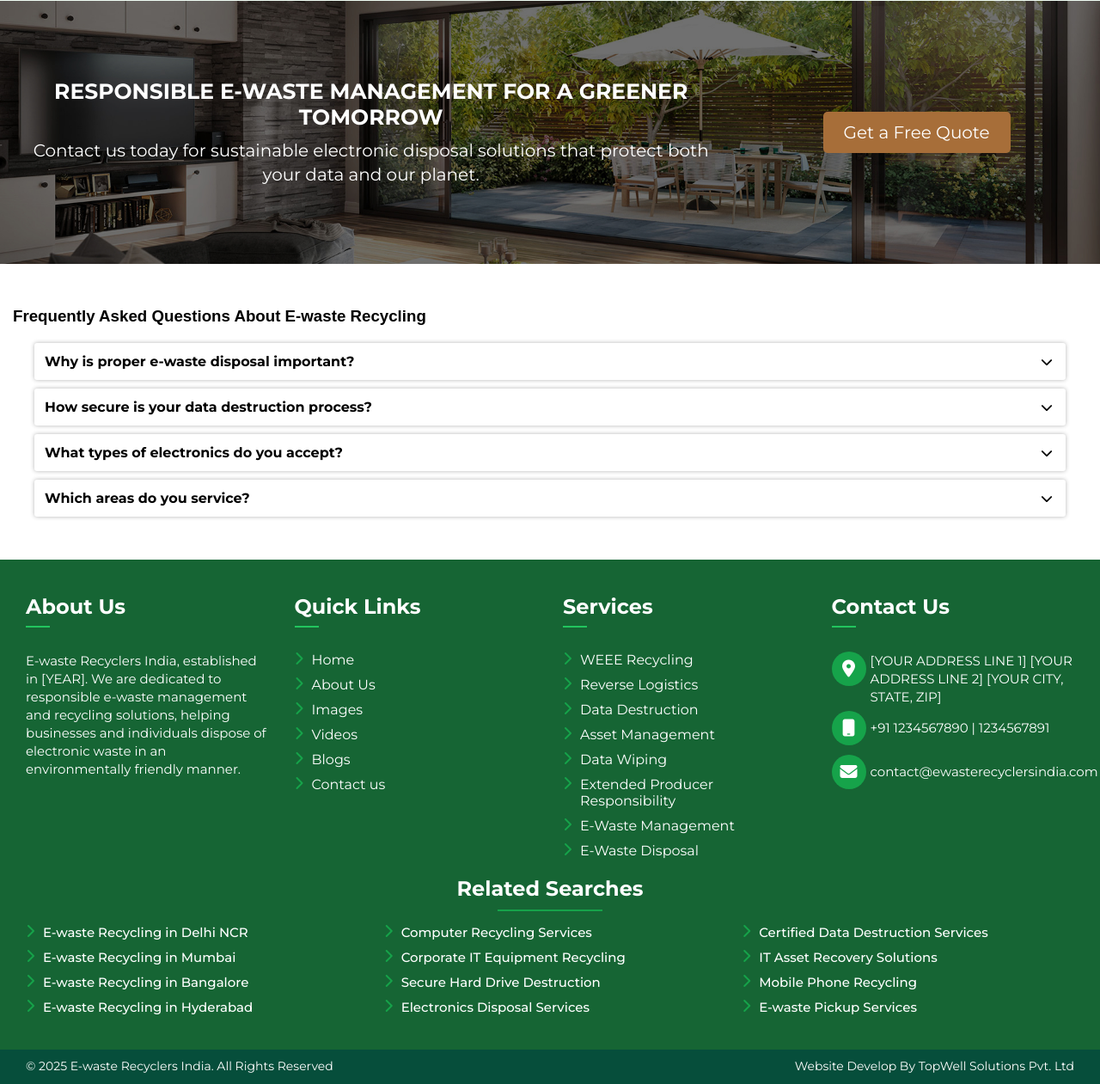
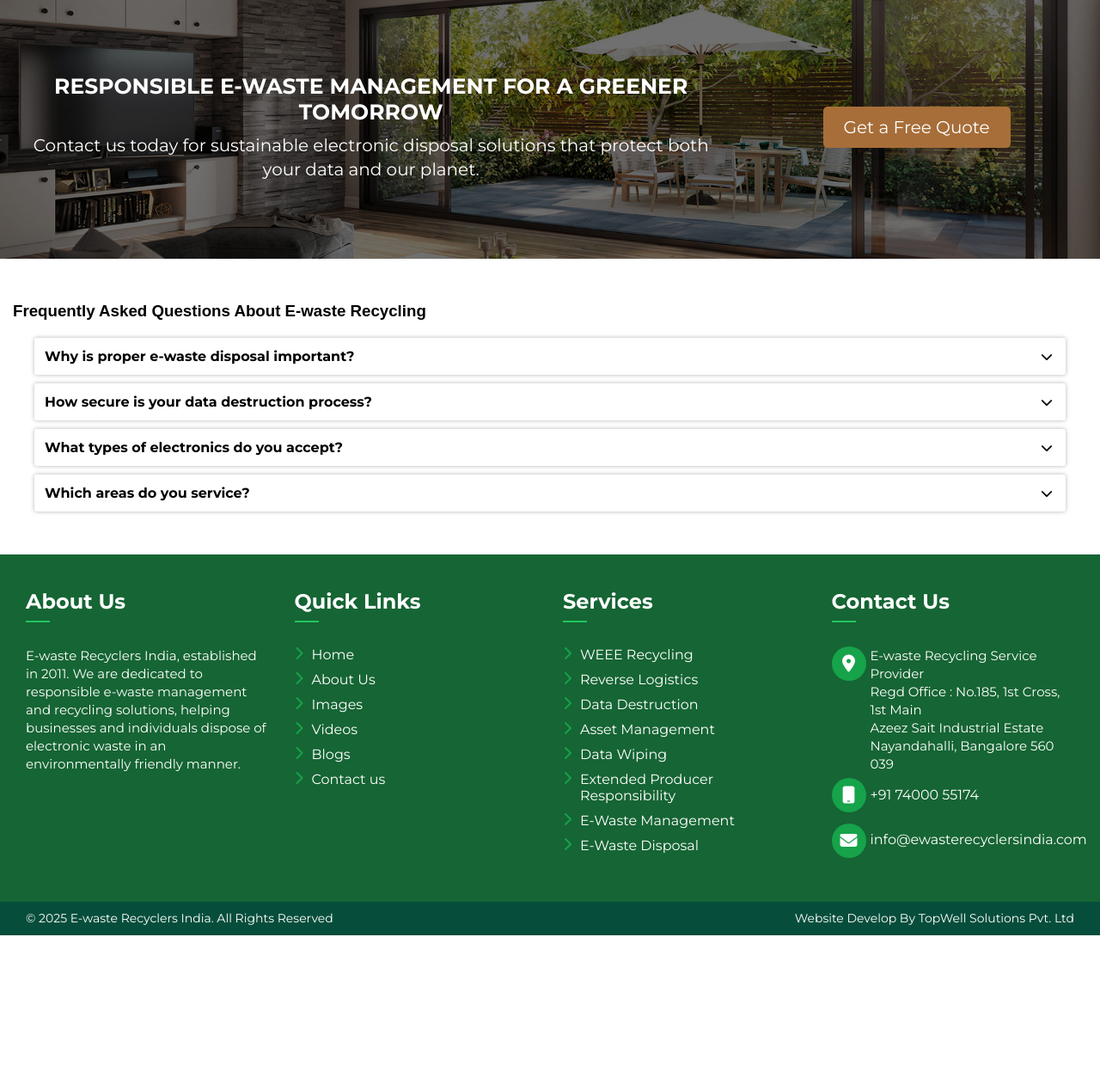
Before and after one commit to rupin-desai/ewasterecyclersindia-dev, a PHP site: page /index.php in a window 1280 px wide. Shown: the part 2226-3487 px from the top of the page at 86% size. After the commit the page ends 3314 px from the top, so only its background shows below. Run offline with PHP 8.4, Linux system fonts and the light colour scheme; some libraries are stand-ins or nearby versions.

Commit message:
Update footer and header with contact information; enhance CSS for top bar and footer links

```diff
--- a/css/styles.css
+++ b/css/styles.css
@@ -1415,6 +1415,7 @@ a.blog-card .blog-archive-content span{
 rgba(0, 0, 0, .3);
     margin-top: 10px;
     border-radius: 3px;
+    color: #17371a;
     font-family: "Montserrat", sans-serif;
 }
 
@@ -1891,3 +1892,63 @@ footer{
         text-decoration: none;
       }
 }
+
+/* Add this to your existing CSS */
+.top-bar p a {
+    color: #166534; /* Dark forest green to match theme */
+    text-decoration: none;
+    transition: color 0.3s ease;
+}
+
+.top-bar p a:hover {
+    color: #16a34a; /* Medium green on hover */
+    text-decoration: underline;
+}
+
+/* Footer email and phone links styling */
+.contact-us-footer ul li a {
+    color: #fff; /* Light green to stand out against dark background */
+    text-decoration: none;
+    transition: all 0.3s ease;
+    font-size: 16px;
+    display: inline-block;
+    position: relative;
+}
+
+.contact-us-footer ul li a:hover {
+    color: #ffffff;
+    text-decoration: underline;
+}
+
+/* Add hover effect with bottom border animation */
+
+
+.contact-us-footer ul li a:hover::after {
+    width: 100%;
+} */
+
+/* Phone and email icon styling */
+.contact-us-footer ul li:nth-child(2) a::before {
+    content: '\f095'; /* Phone icon */
+    font-family: "FontAwesome";
+    margin-right: 8px;
+    color: #22c55e; /* Bright green */
+    display: none; /* Hidden because we already have icons in the li::before */
+}
+
+.contact-us-footer ul li:nth-child(3) a::before {
+    content: '\f0e0'; /* Email icon */
+    font-family: "FontAwesome";
+    margin-right: 8px;
+    color: #22c55e; /* Bright green */
+    display: none; /* Hidden because we already have icons in the li::before */
+}
+
+/* Responsive adjustments */
+@media only screen and (max-width: 768px) {
+    .contact-us-footer ul li a {
+        font-size: 15px;
+        padding: 4px 0;
+        display: inline-block;
+    }
+}
--- a/footer.php
+++ b/footer.php
@@ -6,7 +6,7 @@
                 <div class="footer-heading">
                     <h4>About Us</h4>
                 </div>
-                <p>E-waste Recyclers India, established in [YEAR]. We are dedicated to responsible e-waste management
+                <p>E-waste Recyclers India, established in 2011. We are dedicated to responsible e-waste management
                     and recycling solutions, helping businesses and individuals dispose of electronic waste in an
                     environmentally friendly manner.
                 </p>
@@ -57,73 +57,14 @@
                 </div>
                 <ul>
                     <li>
-                        [YOUR ADDRESS LINE 1]
-                        [YOUR ADDRESS LINE 2]
-                        [YOUR CITY, STATE, ZIP]
+                        E-waste Recycling Service Provider<br>
+                        Regd Office : No.185, 1st Cross, 1st Main<br>
+                        Azeez Sait Industrial Estate<br>
+                        Nayandahalli, Bangalore 560 039
                     </li>
-                    <li>+91 1234567890 | 1234567891</li>
-                    <li>contact@ewasterecyclersindia.com</li>
+                    <li><a href="tel:+917400055174">+91 74000 55174</a></li>
+                    <li><a href="mailto:info@ewasterecyclersindia.com">info@ewasterecyclersindia.com</a></li>
                 </ul>
-            </div>
-        </div>
-    </div>
-
-    <div class="seo-links">
-        <div class="container">
-            <div class="row">
-                <div class="col-12">
-                    <div class="heading">
-                        <h4>Related Searches</h4>
-                    </div>
-                </div>
-                <div class="col-4 pb-10">
-                    <ul>
-                        <li>
-                            <a href="e-waste-recycling-delhi.php">E-waste Recycling in Delhi NCR</a>
-                        </li>
-                        <li>
-                            <a href="e-waste-recycling-mumbai.php">E-waste Recycling in Mumbai</a>
-                        </li>
-                        <li>
-                            <a href="e-waste-recycling-bangalore.php">E-waste Recycling in Bangalore</a>
-                        </li>
-                        <li>
-                            <a href="e-waste-recycling-hyderabad.php">E-waste Recycling in Hyderabad</a>
-                        </li>
-                    </ul>
-                </div>
-                <div class="col-4 pb-10">
-                    <ul>
-                        <li>
-                            <a href="computer-recycling.php">Computer Recycling Services</a>
-                        </li>
-                        <li>
-                            <a href="corporate-it-recycling.php">Corporate IT Equipment Recycling</a>
-                        </li>
-                        <li>
-                            <a href="secure-hard-drive-destruction.php">Secure Hard Drive Destruction</a>
-                        </li>
-                        <li>
-                            <a href="electronics-disposal.php">Electronics Disposal Services</a>
-                        </li>
-                    </ul>
-                </div>
-                <div class="col-4">
-                    <ul>
-                        <li>
-                            <a href="certified-data-destruction.php">Certified Data Destruction Services</a>
-                        </li>
-                        <li>
-                            <a href="it-asset-recovery.php">IT Asset Recovery Solutions</a>
-                        </li>
-                        <li>
-                            <a href="mobile-recycling.php">Mobile Phone Recycling</a>
-                        </li>
-                        <li>
-                            <a href="e-waste-pickup-services.php">E-waste Pickup Services</a>
-                        </li>
-                    </ul>
-                </div>
             </div>
         </div>
     </div>
@@ -147,16 +88,16 @@
 <div class="mobile-quick">
     <ul>
         <li>
-            <a href="tel:+911234567890">
+            <a href="tel:+917400055174">
                 <i class="fa fa-phone"></i> Call Now </a>
         </li>
         <li>
-            <a href="https://api.whatsapp.com/send?phone=+911234567890&text=Hello%20," target="_blank">
+            <a href="https://api.whatsapp.com/send?phone=+917400055174&text=Hello%20," target="_blank">
                 <i class="fa-brands fa-whatsapp"></i> Chat Now </a>
         </li>
     </ul>
 </div>
-<a href="https://api.whatsapp.com/send?phone=+911234567890&text=Hello%20," class="float" target="_blank">
+<a href="https://api.whatsapp.com/send?phone=+917400055174&text=Hello%20," class="float" target="_blank">
     <i class="fa-brands fa-whatsapp"></i>
 </a>
 <!-- whatsapp and call end -->
--- a/header.php
+++ b/header.php
@@ -1,32 +1,16 @@
+
 <div class="top-bar">
     <div class="container">
         <div class="row">
             <div class="col-7">
-                <p>Responsible E-waste Recycling for a Sustainable Future</p>
+                <p><i class="fa-solid fa-envelope"></i> Email Id : <a href="mailto:info@ewasterecyclersindia.com">info@ewasterecyclersindia.com</a> | <i class="fa-solid fa-phone"></i> Contact No. : <a href="tel:+917400055174">+91 74000 55174</a></p>
             </div>
             <div class="col-5 right">
                 <div class="call-us">
                     <span class="call">
-                        <a href="tel:+911234567890"><i class="fa-solid fa-mobile"></i> +91 1234 567 890</a>
+                        <a href="https://api.whatsapp.com/send?phone=917400055174&text=Hello%20," target="_blank"><i class="fa-brands fa-whatsapp"></i> WhatsApp Us</a>
                     </span>
                 </div>
-                <ul class="social-links">
-                    <li>
-                        <a href="" traget="_blank" class="facebook" previewlistener="true">
-                            <i class="fa-brands fa-facebook-f"></i>
-                        </a>
-                    </li>
-                    <li>
-                        <a href="" traget="_blank" class="instagram" previewlistener="true">
-                            <i class="fa-brands fa-instagram"></i>
-                        </a>
-                    </li>
-                    <li>
-                        <a href="" class="youtube" previewlistener="true">
-                            <i class="fa-brands fa-youtube"></i>
-                        </a>
-                    </li>
-                </ul>
             </div>
         </div>
     </div>
@@ -35,53 +19,44 @@
 <header class="header">
     <div class="container">
         <div class="logo">
-            <a href="index.php"><img src="img/logo.png" alt="E-waste Recyclers India"
-                    title="E-waste Recyclers India"></a>
+            <a href="index.php"><img src="https://www.ewasterecyclersindia.com/images/eco-birdd-recycling.png"
+                    alt="E-waste Recyclers India" title="E-waste Recyclers India"></a>
         </div>
         <div class="menu-toggle">&#9776;</div>
         <nav class="menu">
             <a href="index.php" class="<?= basename($_SERVER['PHP_SELF']) == 'index.php' ? 'active' : '' ?>">Home</a>
             <a href="about-us.php" class="<?= basename($_SERVER['PHP_SELF']) == 'about-us.php' ? 'active' : '' ?>">About
                 Us</a>
-            <!-- Pest Control with Dropdown -->
+            <!-- Services Dropdown -->
             <div class="dropdown">
                 <a href="#"
-                    class="dropdown-toggle <?= in_array(basename($_SERVER['PHP_SELF']), ['pleated-mosquito-net.php', 'invisible-grill.php', 'roller-blinds.php', 'accordion-door.php', 'bird-spikes.php', 'bird-net.php', 'zebra-blinds.php', 'wooden-venetian-blinds.php', 'sound-proof-window.php', 'aluminium-mosquito-net-door.php', 'zip-screen.php']) ? 'active' : '' ?>">Our
+                    class="dropdown-toggle <?= in_array(basename($_SERVER['PHP_SELF']), ['weee-recycling.php', 'reverse-logistics.php', 'data-destruction.php', 'asset-management.php', 'data-wiping.php', 'extended-producer-responsibility.php', 'e-waste-management.php', 'e-waste-disposal.php']) ? 'active' : '' ?>">Our
                     Services</a>
                 <ul class="dropdown-menu">
-                    <li><a href="pleated-mosquito-net.php"
-                            class="<?= basename($_SERVER['PHP_SELF']) == 'pleated-mosquito-net.php' ? 'active' : '' ?>">Pleated
-                            Mosquito Net</a></li>
-                    <li><a href="invisible-grill.php"
-                            class="<?= basename($_SERVER['PHP_SELF']) == 'invisible-grill.php' ? 'active' : '' ?>">Invisible
-                            Grill</a></li>
-                    <li><a href="roller-blinds.php"
-                            class="<?= basename($_SERVER['PHP_SELF']) == 'roller-blinds.php' ? 'active' : '' ?>">Roller
-                            Blinds</a></li>
-                    <li><a href="accordion-door.php"
-                            class="<?= basename($_SERVER['PHP_SELF']) == 'accordion-door.php' ? 'active' : '' ?>">Accordion
-                            Door</a></li>
-                    <li><a href="bird-spikes.php"
-                            class="<?= basename($_SERVER['PHP_SELF']) == 'bird-spikes.php' ? 'active' : '' ?>">Bird
-                            Spikes</a></li>
-                    <li><a href="bird-net.php"
-                            class="<?= basename($_SERVER['PHP_SELF']) == 'bird-net.php' ? 'active' : '' ?>">Bird Net</a>
-                    </li>
-                    <li><a href="zebra-blinds.php"
-                            class="<?= basename($_SERVER['PHP_SELF']) == 'zebra-blinds.php' ? 'active' : '' ?>">Zebra
-                            Blinds</a></li>
-                    <li><a href="wooden-venetian-blinds.php"
-                            class="<?= basename($_SERVER['PHP_SELF']) == 'wooden-venetian-blinds.php' ? 'active' : '' ?>">Wooden
-                            Venetian Blinds</a></li>
-                    <li><a href="sound-proof-window.php"
-                            class="<?= basename($_SERVER['PHP_SELF']) == 'sound-proof-window.php' ? 'active' : '' ?>">Sound
-                            Proof Window</a></li>
-                    <li><a href="aluminium-mosquito-net-door.php"
-                            class="<?= basename($_SERVER['PHP_SELF']) == 'aluminium-mosquito-net-door.php' ? 'active' : '' ?>">Aluminium
-                            Mosquito Net Door</a></li>
-                    <li><a href="zip-screen.php"
-                            class="<?= basename($_SERVER['PHP_SELF']) == 'zip-screen.php' ? 'active' : '' ?>">Zip
-                            Screen</a></li>
+                    <li><a href="weee-recycling.php"
+                            class="<?= basename($_SERVER['PHP_SELF']) == 'weee-recycling.php' ? 'active' : '' ?>">WEEE
+                            Recycling</a></li>
+                    <li><a href="reverse-logistics.php"
+                            class="<?= basename($_SERVER['PHP_SELF']) == 'reverse-logistics.php' ? 'active' : '' ?>">Reverse
+                            Logistics</a></li>
+                    <li><a href="data-destruction.php"
+                            class="<?= basename($_SERVER['PHP_SELF']) == 'data-destruction.php' ? 'active' : '' ?>">Data
+                            Destruction</a></li>
+                    <li><a href="asset-management.php"
+                            class="<?= basename($_SERVER['PHP_SELF']) == 'asset-management.php' ? 'active' : '' ?>">Asset
+                            Management</a></li>
+                    <li><a href="data-wiping.php"
+                            class="<?= basename($_SERVER['PHP_SELF']) == 'data-wiping.php' ? 'active' : '' ?>">Data
+                            Wiping</a></li>
+                    <li><a href="extended-producer-responsibility.php"
+                            class="<?= basename($_SERVER['PHP_SELF']) == 'extended-producer-responsibility.php' ? 'active' : '' ?>">Extended
+                            Producer Responsibility</a></li>
+                    <li><a href="e-waste-management.php"
+                            class="<?= basename($_SERVER['PHP_SELF']) == 'e-waste-management.php' ? 'active' : '' ?>">E-Waste
+                            Management</a></li>
+                    <li><a href="e-waste-disposal.php"
+                            class="<?= basename($_SERVER['PHP_SELF']) == 'e-waste-disposal.php' ? 'active' : '' ?>">E-Waste
+                            Disposal</a></li>
                 </ul>
             </div>
 
@@ -93,7 +68,7 @@
             <a href="contact-us.php"
                 class="<?= basename($_SERVER['PHP_SELF']) == 'contact-us.php' ? 'active' : '' ?>">Contact</a>
         </nav>
-        <a href="#" download class="cta-button"><i class="fa-solid fa-download"></i> Download Catalogue</a>
+        <a href="#" class="cta-button"><i class="fa-solid fa-file-pdf"></i> E-waste Guidelines</a>
     </div>
 </header>
 
@@ -108,31 +83,39 @@
         <!-- Services with Dropdown in Off-Canvas Menu -->
         <div class="dropdown">
             <a href="#"
-                class="dropdown-toggle <?= in_array(basename($_SERVER['PHP_SELF']), ['e-waste-collection.php', 'data-destruction.php', 'it-asset-management.php', 'corporate-recycling.php', 'ewaste-awareness.php']) ? 'active' : '' ?>">Our
+                class="dropdown-toggle <?= in_array(basename($_SERVER['PHP_SELF']), ['weee-recycling.php', 'reverse-logistics.php', 'data-destruction.php', 'asset-management.php', 'data-wiping.php', 'extended-producer-responsibility.php', 'e-waste-management.php', 'e-waste-disposal.php']) ? 'active' : '' ?>">Our
                 Services</a>
             <div class="dropdown-menu">
-                <li><a href="e-waste-collection.php"
-                        class="<?= basename($_SERVER['PHP_SELF']) == 'e-waste-collection.php' ? 'active' : '' ?>">E-waste
-                        Collection</a></li>
+                <li><a href="weee-recycling.php"
+                        class="<?= basename($_SERVER['PHP_SELF']) == 'weee-recycling.php' ? 'active' : '' ?>">WEEE
+                        Recycling</a></li>
+                <li><a href="reverse-logistics.php"
+                        class="<?= basename($_SERVER['PHP_SELF']) == 'reverse-logistics.php' ? 'active' : '' ?>">Reverse
+                        Logistics</a></li>
                 <li><a href="data-destruction.php"
-                        class="<?= basename($_SERVER['PHP_SELF']) == 'data-destruction.php' ? 'active' : '' ?>">Secure
-                        Data Destruction</a></li>
-                <li><a href="it-asset-management.php"
-                        class="<?= basename($_SERVER['PHP_SELF']) == 'it-asset-management.php' ? 'active' : '' ?>">IT
-                        Asset Management</a></li>
-                <li><a href="corporate-recycling.php"
-                        class="<?= basename($_SERVER['PHP_SELF']) == 'corporate-recycling.php' ? 'active' : '' ?>">Corporate
-                        Recycling Programs</a></li>
-                <li><a href="ewaste-awareness.php"
-                        class="<?= basename($_SERVER['PHP_SELF']) == 'ewaste-awareness.php' ? 'active' : '' ?>">E-waste
-                        Awareness</a></li>
+                        class="<?= basename($_SERVER['PHP_SELF']) == 'data-destruction.php' ? 'active' : '' ?>">Data
+                        Destruction</a></li>
+                <li><a href="asset-management.php"
+                        class="<?= basename($_SERVER['PHP_SELF']) == 'asset-management.php' ? 'active' : '' ?>">Asset
+                        Management</a></li>
+                <li><a href="data-wiping.php"
+                        class="<?= basename($_SERVER['PHP_SELF']) == 'data-wiping.php' ? 'active' : '' ?>">Data
+                        Wiping</a></li>
+                <li><a href="extended-producer-responsibility.php"
+                        class="<?= basename($_SERVER['PHP_SELF']) == 'extended-producer-responsibility.php' ? 'active' : '' ?>">Extended
+                        Producer Responsibility</a></li>
+                <li><a href="e-waste-management.php"
+                        class="<?= basename($_SERVER['PHP_SELF']) == 'e-waste-management.php' ? 'active' : '' ?>">E-Waste
+                        Management</a></li>
+                <li><a href="e-waste-disposal.php"
+                        class="<?= basename($_SERVER['PHP_SELF']) == 'e-waste-disposal.php' ? 'active' : '' ?>">E-Waste
+                        Disposal</a></li>
             </div>
         </div>
 
-
         <a href="images.php" class="<?= basename($_SERVER['PHP_SELF']) == 'images.php' ? 'active' : '' ?>">Images</a>
         <a href="videos.php" class="<?= basename($_SERVER['PHP_SELF']) == 'videos.php' ? 'active' : '' ?>">Videos</a>
-        <!--<a href="blogs.php" class="<?= basename($_SERVER['PHP_SELF']) == 'blogs.php' ? 'active' : '' ?>">Blogs</a>-->
+        <a href="blogs.php" class="<?= basename($_SERVER['PHP_SELF']) == 'blogs.php' ? 'active' : '' ?>">Blogs</a>
         <a href="contact-us.php"
             class="<?= basename($_SERVER['PHP_SELF']) == 'contact-us.php' ? 'active' : '' ?>">Contact Us</a>
     </div>
--- a/meta-tags.php
+++ b/meta-tags.php
@@ -121,7 +121,7 @@ $meta_tags = get_meta_tags_for_page();
 <meta charset="UTF-8">
 <meta name="viewport" content="width=device-width, initial-scale=1.0">
 <meta http-equiv="X-UA-Compatible" content="ie=edge">
-<link rel="icon" type="image/x-icon" href="img/favicon.ico">
+<link rel="icon" type="image/png" href="https://www.ewasterecyclersindia.com/images/favicon-32x32.png">
 <!-- Meta Tags -->
 <title><?php echo htmlspecialchars($meta_tags['title']); ?></title>
 <meta name="description" content="<?php echo htmlspecialchars($meta_tags['description']); ?>">
```
